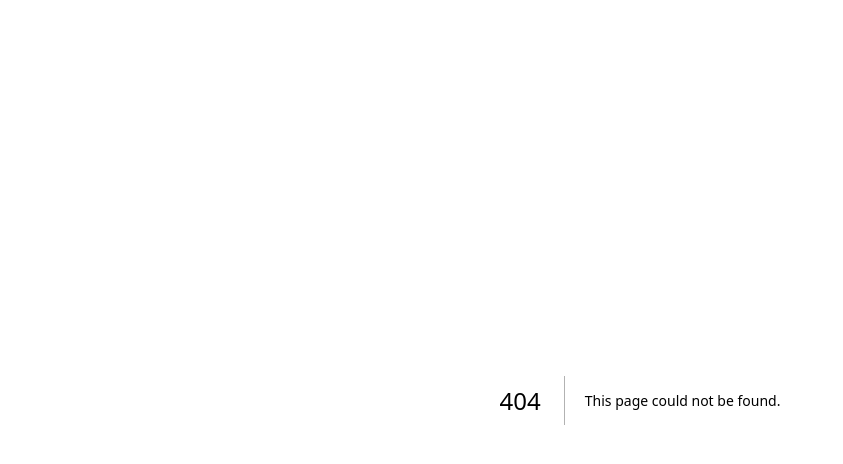
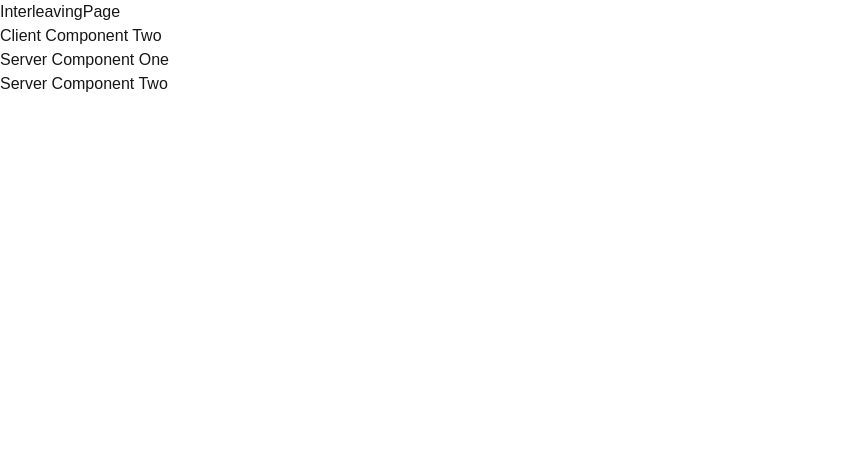
Before and after one commit to DevangPastagia/next-rendering-components, a Next.js app: page /interleaving in a window 1280 px wide. Before the commit this address had no page. Shown: the top 464 px of the page, without its empty margins (0-843 px from the left). Built offline with nearby package versions, Linux system fonts and the light colour scheme.

Commit message:
feat: interleaving server and client components

```diff
--- /dev/null
+++ b/src/app/interleaving/page.tsx
@@ -0,0 +1,13 @@
+import ClientComponentOne from "@/components/client-component-one";
+import ServerComponentOne from "@/components/server-component-one";
+
+export default function InterleavingPage() {
+  return (
+    <>
+      <h1>InterleavingPage</h1>
+      <ClientComponentOne>
+        <ServerComponentOne />
+      </ClientComponentOne>
+    </>
+  );
+}
--- /dev/null
+++ b/src/components/client-component-one.tsx
@@ -0,0 +1,18 @@
+"use client";
+
+import { useState } from "react";
+
+export default function ClientComponentOne({
+  children,
+}: {
+  children: React.ReactNode;
+}) {
+  const [name, setName] = useState("Hero");
+
+  return (
+    <>
+      <h1>Client Component Two</h1>
+      {children}
+    </>
+  );
+}
--- /dev/null
+++ b/src/components/client-component-two.tsx
@@ -0,0 +1,9 @@
+"use client";
+
+import { useState } from "react";
+
+export default function ClientComponentTwo() {
+  const [name, setName] = useState("Hero");
+
+  return <h1>Client Component Two</h1>;
+}
--- /dev/null
+++ b/src/components/server-component-one.tsx
@@ -0,0 +1,13 @@
+import fs from "fs";
+import ServerComponentTwo from "./server-component-two";
+
+export default function ServerComponentOne() {
+  fs.readFileSync("src/components/server-component-one.tsx", "utf-8");
+
+  return (
+    <>
+      <h1>Server Component One</h1>
+      <ServerComponentTwo />
+    </>
+  );
+}
--- /dev/null
+++ b/src/components/server-component-two.tsx
@@ -0,0 +1,7 @@
+import fs from "fs";
+
+export default function ServerComponentTwo() {
+  fs.readFileSync("src/components/server-component-two.tsx", "utf-8");
+
+  return <h1>Server Component Two</h1>;
+}
```
